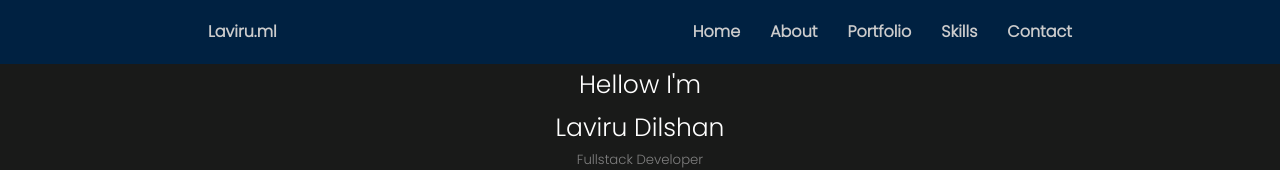
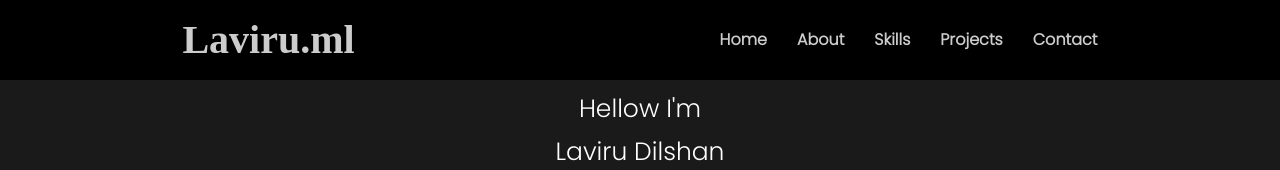
Before and after one commit to Laviru-Dilshan/portfolio, a React (Create React App) app: page / in a window 1280 px wide. Shown: the top 170 px of the page. Built offline with nearby package versions, Linux system fonts and the light colour scheme.

Commit message:
add nav styles

```diff
--- a/src/componets/About.js
+++ b/src/componets/About.js
@@ -5,7 +5,7 @@ import '../css/about.css'
 const Container = () => (
     <div>
     <img src={profile} className="profile" alt="profile" />
-    <h1 className='about_me'>
+    <h1 className='about_me' id='about'>
         About Me,
     </h1>
     <p className='about_p'>
--- a/src/componets/Nav.js
+++ b/src/componets/Nav.js
@@ -26,22 +26,22 @@ function Navbar() {
           </a>
         </li>
         <li className="nav__item">
-          <a href="#" className="nav__link">
+          <a href="#about" className="nav__link">
             About
           </a>
         </li>
         <li className="nav__item">
-          <a href="#" className="nav__link">
-            Portfolio
-          </a>
-        </li>
-        <li className="nav__item">
-          <a href="#" className="nav__link">
+          <a href="#skills" className="nav__link">
             Skills
           </a>
         </li>
         <li className="nav__item">
-          <a href="#" className="nav__link">
+          <a href="#projects" className="nav__link">
+            Projects
+          </a>
+        </li>
+        <li className="nav__item">
+          <a href="#contact" className="nav__link">
             Contact
           </a>
         </li>
--- a/src/css/navBar.css
+++ b/src/css/navBar.css
@@ -22,11 +22,19 @@ a {
   display: flex;
   align-items: center;
   justify-content: space-around;
-  height: 8vh;
-  background: rgb(0, 33, 65);
+  height: 10vh;
+  background: black;
+  margin-bottom: 0.5em;
 }
+
+.nav_item a:hover{
+  color: yellow;
+}
+
 .nav__brand {
+  font-family: 'Oleo Script Swash Caps', cursive;
   text-transform: none;
+  font-size: 2.5em;
 }
 
 .nav__menu {
@@ -46,6 +54,8 @@ a {
   transition: 0.3s ease-in;
 }
 
+
+
 @media screen and (max-width: 768px) {
   .nav__toggler {
     display: block;
@@ -57,7 +67,7 @@ a {
     right: 0;
     height: 50vh;
     width: 100vw;
-    background: rgb(0, 33, 65);
+    background: black;
     flex-direction: column;
     transform: translateX(100%);
     transition: 0.5s ease-in;
```
